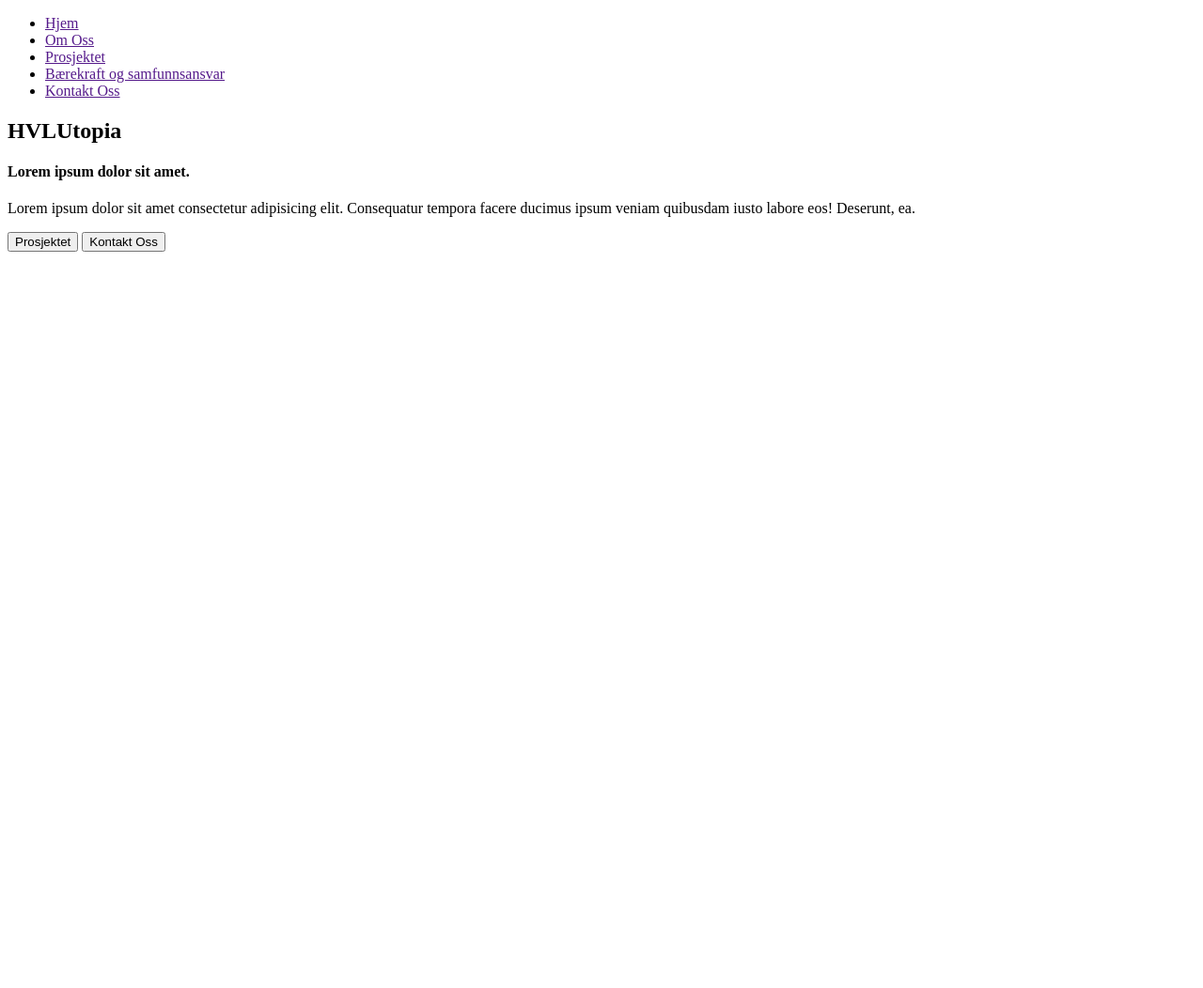
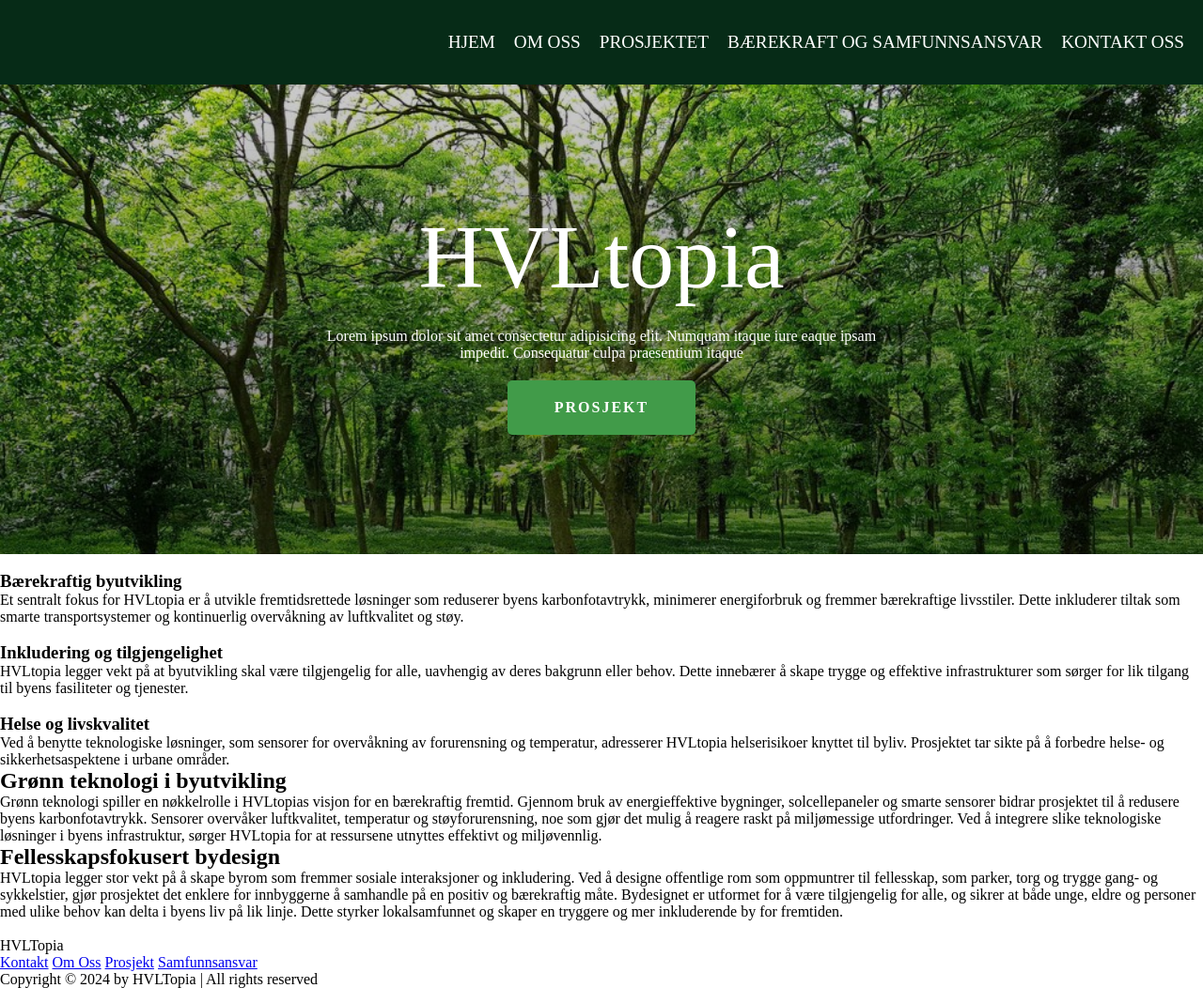
Before and after one commit to sharoy674281/HVLUtopia, a plain HTML site: page Index.html in a window 1280 px wide. Shown: the whole page at 94% size. Before the commit the page ends 800 px from the top, so only its background shows below. Drawn offline with Linux system fonts and the light colour scheme.

Commit message:
nye oppdateringer

```diff
--- a/Index.html
+++ b/Index.html
@@ -4,35 +4,124 @@
 		<meta charset="UTF-8" />
 		<meta name="viewport" content="width=device-width, initial-scale=1.0" />
 		<title>Document</title>
+		<link rel="stylesheet" href="./styles.css">
 	</head>
 	<body>
-		<nav>
+		<!-- Navbaren er delt opp i to deler, ein venstre del med logo, og høyre delen består av alle linkene som fører til andre sider på nettsiden. ###FELLES FOR ALLE SIDER#### -->
+		<nav class="home-nav">
 			<div class="logo"></div>
 			<ul>
-				<li><a href="">Hjem</a></li>
-				<li><a href="">Om Oss</a></li>
-				<li><a href="">Prosjektet</a></li>
-				<li><a href="">Bærekraft og samfunnsansvar</a></li>
-				<li><a href="">Kontakt Oss</a></li>
+				<li><a href="./index.html">Hjem</a></li>
+				<li><a href="./sider/omoss.html">Om Oss</a></li>
+				<li><a href="./sider/prosjektet.html">Prosjektet</a></li>
+				<li>
+					<a href="./sider/samfunnsansvar.html">
+						Bærekraft og samfunnsansvar
+					</a>
+				</li>
+				<li><a href="./sider/kontakt.html">Kontakt Oss</a></li>
 			</ul>
 		</nav>
-		<header>
-			<section class="section-left">
-				<h1>HVLUtopia</h1>
-				<h4>Lorem ipsum dolor sit amet.</h4>
-				<p>
-					Lorem ipsum dolor sit amet consectetur adipisicing elit.
-					Consequatur tempora facere ducimus ipsum veniam quibusdam iusto
-					labore eos! Deserunt, ea.
-				</p>
-				<div class="section-left-buttons">
-					<button>Prosjektet</button>
-					<button>Kontakt Oss</button>
+		<!-- headeren for hjemsiden er delt i tre deler med retning nedover, første delen er tittelen, så har vi undertittelen, også er det en knapp som fører til prosjekt-siden -->
+		<header class="hjem-header">
+			<h1 class="hjem-header-tittel">HVLtopia</h1>
+			<p class="hjem-header-undertittel">
+				Lorem ipsum dolor sit amet consectetur adipisicing elit. Numquam
+				itaque iure eaque ipsam impedit. Consequatur culpa praesentium
+				itaque
+			</p>
+			<a class="hjem-header-knapp" href="./sider/prosjektet.html">
+				<span>Prosjekt</span>
+			</a>
+		</header>
+		<!-- i main seksjonen skriver vi informasjon om hvltopia og slikt, og den er delt i tre deler, hvor første delen består av 3 viktige tinge HVLTopia står for, andre delen er delt i to hvor vi skriver om grønn teknologi i byutvikling og felleskapsfokusert bydesign -->
+		<main>
+			<section class="hjem-main-foerste">
+				<div class="hjem-main-boks hjem-main-boks1">
+					<div>
+						<img src="" alt="" />
+						<h3>Bærekraftig byutvikling</h3>
+					</div>
+					<p>
+						Et sentralt fokus for HVLtopia er å utvikle fremtidsrettede
+						løsninger som reduserer byens karbonfotavtrykk, minimerer
+						energiforbruk og fremmer bærekraftige livsstiler. Dette
+						inkluderer tiltak som smarte transportsystemer og kontinuerlig
+						overvåkning av luftkvalitet og støy.
+					</p>
+				</div>
+				<div class="hjem-main-boks hjem-main-boks2">
+					<div>
+						<img src="" alt="" />
+						<h3>Inkludering og tilgjengelighet</h3>
+					</div>
+					<p>
+						HVLtopia legger vekt på at byutvikling skal være tilgjengelig
+						for alle, uavhengig av deres bakgrunn eller behov. Dette
+						innebærer å skape trygge og effektive infrastrukturer som
+						sørger for lik tilgang til byens fasiliteter og tjenester.
+					</p>
+				</div>
+				<div class="hjem-main-boks hjem-main-boks3">
+					<div>
+						<img src="" alt="" />
+						<h3>Helse og livskvalitet</h3>
+					</div>
+					<p>
+						Ved å benytte teknologiske løsninger, som sensorer for
+						overvåkning av forurensning og temperatur, adresserer HVLtopia
+						helserisikoer knyttet til byliv. Prosjektet tar sikte på å
+						forbedre helse- og sikkerhetsaspektene i urbane områder.
+					</p>
 				</div>
 			</section>
-			<section class="section-right">
-				<img src="#" alt="" />
+			<section class="hjem-main-andre">
+				<div class="hjem-main-andre-venstre hjem-main-andre-seksjon">
+					<h1>Grønn teknologi i byutvikling</h1>
+					<p>
+						Grønn teknologi spiller en nøkkelrolle i HVLtopias visjon for
+						en bærekraftig fremtid. Gjennom bruk av energieffektive
+						bygninger, solcellepaneler og smarte sensorer bidrar
+						prosjektet til å redusere byens karbonfotavtrykk. Sensorer
+						overvåker luftkvalitet, temperatur og støyforurensning, noe
+						som gjør det mulig å reagere raskt på miljømessige
+						utfordringer. Ved å integrere slike teknologiske løsninger i
+						byens infrastruktur, sørger HVLtopia for at ressursene
+						utnyttes effektivt og miljøvennlig.
+					</p>
+				</div>
+				<div class="hjem-main-andre-høyre hjem-main-andre-seksjon">
+					<h1>Fellesskapsfokusert bydesign</h1>
+					<p>
+						HVLtopia legger stor vekt på å skape byrom som fremmer sosiale
+						interaksjoner og inkludering. Ved å designe offentlige rom som
+						oppmuntrer til fellesskap, som parker, torg og trygge gang- og
+						sykkelstier, gjør prosjektet det enklere for innbyggerne å
+						samhandle på en positiv og bærekraftig måte. Bydesignet er
+						utformet for å være tilgjengelig for alle, og sikrer at både
+						unge, eldre og personer med ulike behov kan delta i byens liv
+						på lik linje. Dette styrker lokalsamfunnet og skaper en
+						tryggere og mer inkluderende by for fremtiden.
+					</p>
+				</div>
 			</section>
-		</header>
+			<section class="hjem-main-tredje"></section>
+		</main>
+		<!-- footeren for nettsiden består primært av det samme som navbaren, men forskjellen er selve layouten. Den består av logo og hvltopia tittel, med linkene nedenfor. Nedenfor der igjen har vi en copyright melding ###Felles for alle sider###-->
+		<footer>
+			<section class="footer-foerste">
+				<img src="" alt="" />
+				<p>HVLTopia</p>
+			</section>
+			<section class="footer-andre">
+				<a href="./sider/kontakt.html">Kontakt</a>
+				<a href="./sider/omoss.html">Om Oss</a>
+				<a href="./sider/prosjektet.html">Prosjekt</a>
+				<a href="./sider/samfunnsansvar.html">Samfunnsansvar</a>
+			</section>
+			<section class="copyright">
+				<p>Copyright © 2024 by HVLTopia | All rights reserved</p>
+			</section>
+		</footer>
 	</body>
 </html>
--- /dev/null
+++ b/styles.css
@@ -0,0 +1,115 @@
+* {
+	margin: 0;
+	padding: 0;
+}
+
+body {
+}
+
+nav {
+	background-color: rgb(6, 43, 23);
+
+	display: flex;
+	justify-content: space-between;
+	padding: 5px 20px 5px 20px;
+	height: 80px;
+	align-items: center;
+}
+
+nav ul {
+	display: flex;
+	list-style: none;
+	gap: 20px;
+}
+
+nav ul li a {
+	color: white;
+	text-decoration: none;
+	font-size: 1.2em;
+	text-transform: uppercase;
+	position: relative;
+	padding-bottom: 4px;
+}
+
+nav ul li a::after {
+	content: "";
+	position: absolute;
+	left: 50%;
+	bottom: 0;
+	height: 2px;
+	width: 0;
+	background-color: white;
+	transition: all 0.3s ease-out;
+	transform: translateX(-50%);
+}
+
+/* Hover effect - line grows from the center to both sides */
+nav ul li a:hover::after {
+	width: 100%;
+}
+
+.hjem-header {
+	display: flex;
+	flex-direction: column;
+	align-items: center;
+	background: linear-gradient(rgba(0, 0, 0, 0.2), rgba(0, 0, 0, 0.5)),
+		url("./bilder/headerbilde-naturen.jpg");
+	height: 500px;
+	justify-content: center;
+	background-repeat: no-repeat;
+	background-size: cover;
+	gap: 20px;
+}
+
+.hjem-header-tittel {
+	font-size: 6em;
+	font-weight: lighter;
+	color: white;
+}
+
+.hjem-header-undertittel {
+	width: 600px;
+	color: white;
+	text-align: center;
+}
+
+.hjem-header-knapp {
+	display: inline-block;
+	padding: 20px 50px 20px 50px;
+	font-size: 16px;
+	color: white;
+	background-color: #419b49;
+	border: none;
+	border-radius: 5px;
+	cursor: pointer;
+	position: relative;
+	overflow: hidden;
+	transition: all 0.4s ease;
+	text-decoration: none;
+	text-transform: uppercase;
+	font-weight: bold;
+	letter-spacing: 2px;
+}
+
+.hjem-header-knapp:hover {
+	background-color: #093011;
+	box-shadow: 0px 8px 15px rgba(0, 0, 0, 0.1);
+	transform: scale(1.05);
+}
+
+.hjem-header-knapp::before {
+	content: "";
+	position: absolute;
+	top: 50%;
+	left: 50%;
+	width: 300%;
+	height: 300%;
+	transform: translate(-50%, -50%) scale(0);
+	transition: transform 0.5s ease;
+}
+
+@media screen and (max-width: 1100px) {
+	nav ul {
+		display: none;
+	}
+}
```
Also changed, not shown: sider/kontakt.html (added, +114 -0 lines), sider/omoss.html (added, +40 -0 lines), sider/prosjektet.html (added, +70 -0 lines), sider/samfunnsansvar.html (added, +40 -0 lines), bilder/headerbilde-naturen.jpg (added).
